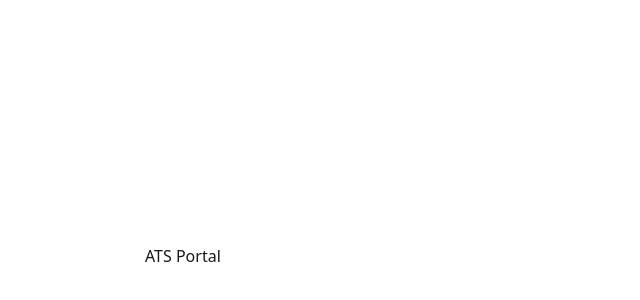
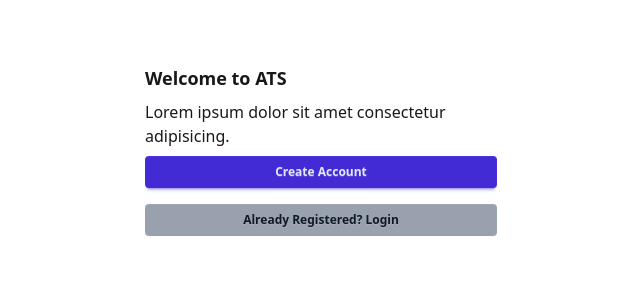
Before and after one commit to Nura-Programmer/ats-portal, a React (Vite) app: page / in a window 1280 px wide. Shown: the part 476-776 px from the top of the page, without its empty margins (319-959 px from the left). Built offline with nearby package versions, Linux system fonts and the light colour scheme.

Commit message:
Add landing page

```diff
--- a/src/App.tsx
+++ b/src/App.tsx
@@ -1,9 +1,9 @@
+import LandingScreen from "./Screens/LandingScreen";
+
 function App() {
   return (
     <div className="flex justify-center min-h-screen">
-      <div className="w-sm mx-4 my-10 flex flex-col justify-end gap-2 p-4">
-        ATS Portal
-      </div>
+      <LandingScreen />
     </div>
   );
 }
--- /dev/null
+++ b/src/Screens/LandingScreen.tsx
@@ -0,0 +1,18 @@
+const LandingScreen = () => {
+  return (
+    <div className="w-sm mx-4 my-10 flex flex-col justify-end gap-2 p-4">
+      <h1 className="text-lg font-bold">Welcome to ATS</h1>
+      <p className="text-left">
+        Lorem ipsum dolor sit amet consectetur adipisicing.
+      </p>
+      <button className="btn btn-sm btn-block btn-primary border-none">
+        Create Account
+      </button>
+      <button className="btn btn-sm bg-gray-400 text-gray-900 border-none mb-8 my-2">
+        Already Registered? Login
+      </button>
+    </div>
+  );
+};
+
+export default LandingScreen;
```
